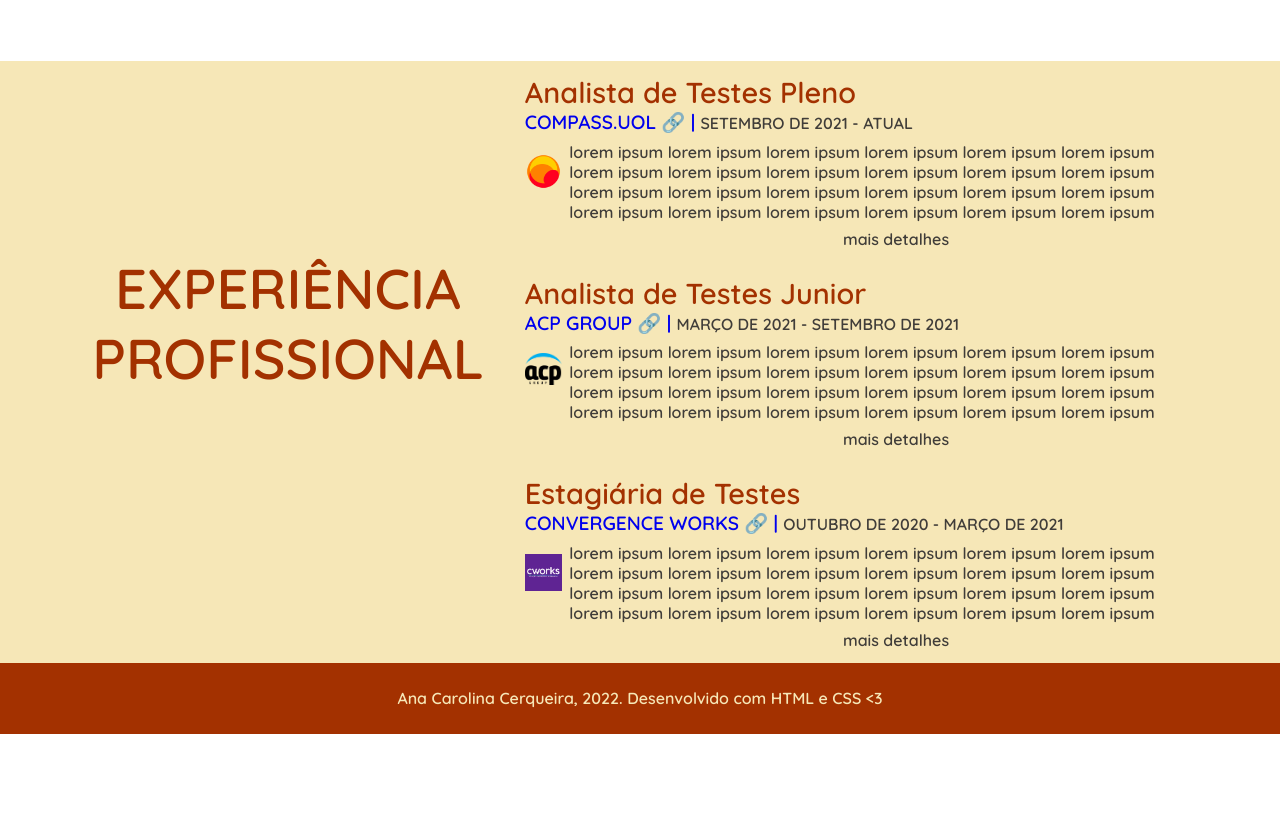
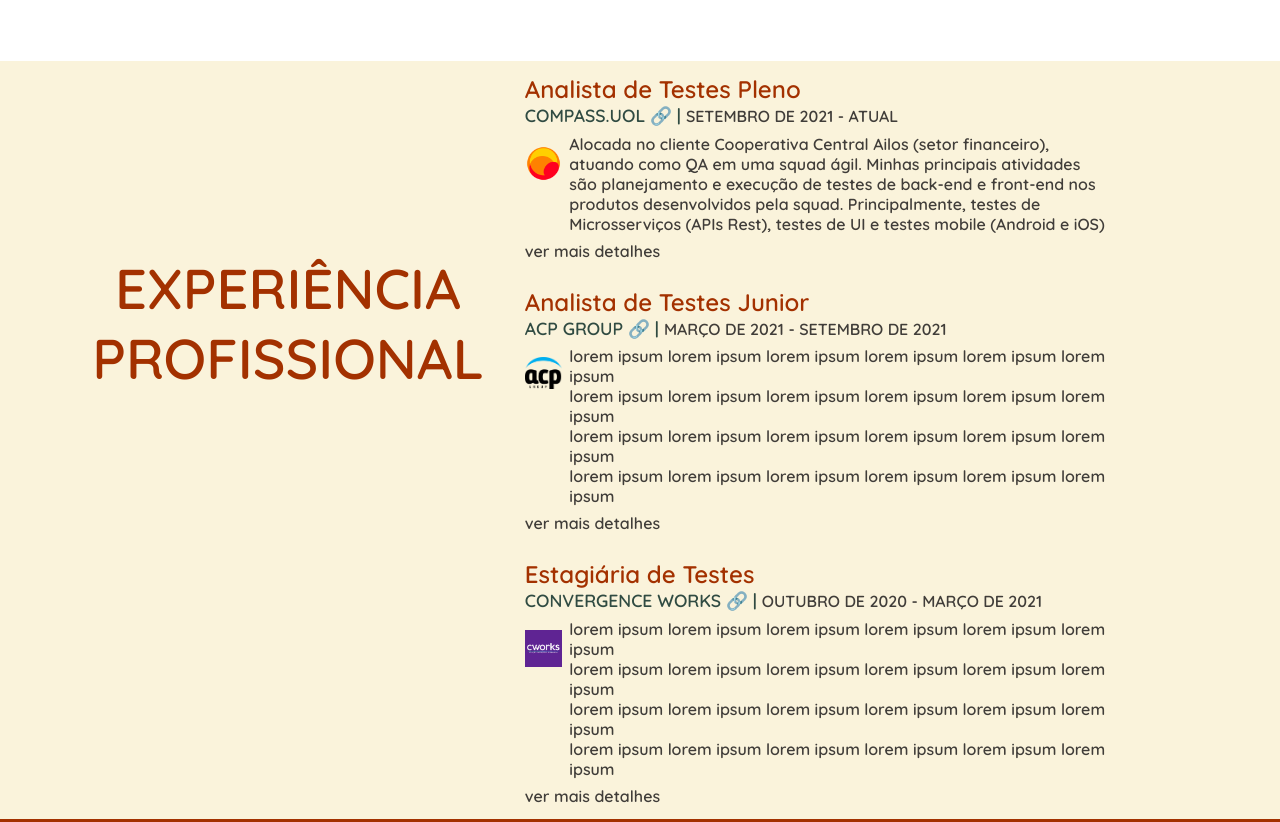
Before and after one commit to anacarolinacerqueira/anacarolinacerqueira.github.io, a plain HTML site: page index.html in a window 1280 px wide. Shown: the part 544-1366 px from the top of the page. Before the commit the page ends 1278 px from the top, so only its background shows below. Drawn offline with Linux system fonts and the light colour scheme.

Commit message:
add view more functions and events to manage job informations

```diff
--- a/css/stylesheet.css
+++ b/css/stylesheet.css
@@ -124,7 +124,7 @@ footer{
 }
 
 #experience {
-    background-color: #F6E7B7;
+    background-color: #FAF3DB;
     float: left;
     width: 100%;
     margin-top: 5%;
@@ -144,17 +144,18 @@ footer{
 
 .experience-title{
     font-weight: bolder;
-    font-size: 1.8em;
+    font-size: 1.5em;
     color:#A33100;
 }
 
 .experience-company{
-    font-size: 1.2em;
+    font-size: 1.1em;
     display: inline;
 }
 
 .experience-company a{
     text-decoration: none;
+    color: #304B42;
 }
 
 .job-date{
@@ -185,12 +186,17 @@ footer{
     list-style-type: none;
     display: inline-block;
     padding: 1%;
+    width: 75%;
 }
 
-.more-details{
-    float: right;
-    width: 100%;
-    text-align: center;
+.more:hover{
+    cursor: pointer;
+    color:#A33100;
+}
+
+.more{
+
+    width: 60%;
 }
 
 
--- a/index.html
+++ b/index.html
@@ -8,11 +8,12 @@
         </style>
         <meta name="description" content="Site Profissional de Ana Carolina Cerqueira - Analista de Testes | QA | Quality Assurance Analyst | Testes Automatizados.">
         <meta name="viewport" content="width=device-width, initial-scale=1.0">
-        <script src="js/script.js"></script>
+        <script src="js/script.js">
+        </script>
         <!-- add icon link -->
         <link rel = "icon" href ="https://cdn-icons-png.flaticon.com/512/346/346072.png" type = "image/x-icon">
     </head>
-    <body>
+    <body onload="showShortTextCompass()">
       <section id="main">
         <section>
             <img id="profile-picture" src="img/anacarolina.jpeg" alt="Foto do rosto de Ana Carolina. Uma mulher negra de cabelo crespo, sorrindo" loading=“lazy”>
@@ -40,19 +41,16 @@
                 <p class="job-date"> SETEMBRO DE 2021 - ATUAL </p>
                 <div class="job-description">
                     <div class="company-logo"><img src="img/compass.png" alt="logo da empresa compass.uol"></div>
-                    <ul class="job-details">
-                        <li>lorem ipsum lorem ipsum lorem ipsum lorem ipsum lorem ipsum lorem ipsum</li>
-                        <li>lorem ipsum lorem ipsum lorem ipsum lorem ipsum lorem ipsum lorem ipsum</li>
-                        <li>lorem ipsum lorem ipsum lorem ipsum lorem ipsum lorem ipsum lorem ipsum</li>
-                        <li>lorem ipsum lorem ipsum lorem ipsum lorem ipsum lorem ipsum lorem ipsum</li>
-                    </ul>
-                    <div class="more-details">mais detalhes</div>
+                    <div class="job-details">
+                        <p id="compass-full"></p>
+                    </div>
+                    <div class="more" id="more-compass" onclick="changeViewMoreCompass()">ver mais detalhes</div>
 
                 </div>
             </div>
             <div class="job">
                 <h3 class="experience-title"> Analista de Testes Junior </h3>
-                <p class="experience-company"><a href="https://www.acpgroup.com.br/">ACP GROUP 🔗 | </a></p>
+                <p class="experience-company"><a href="https://www.acpgroup.com.br/" target="_blank">ACP GROUP 🔗 | </a></p>
                 <p class="job-date"> MARÇO DE 2021 - SETEMBRO DE 2021 </p>
                 <div class="job-description">
                     <div class="company-logo"><img src="img/acp.png" alt="logo da empresa acp group"></div>
@@ -62,13 +60,13 @@
                         <li>lorem ipsum lorem ipsum lorem ipsum lorem ipsum lorem ipsum lorem ipsum</li>
                         <li>lorem ipsum lorem ipsum lorem ipsum lorem ipsum lorem ipsum lorem ipsum</li>
                     </ul>
-                    <div class="more-details">mais detalhes</div>
+                    <div class="more" id="more-acp" onclick="">ver mais detalhes</div>
 
                 </div>
             </div>
             <div class="job">
                 <h3 class="experience-title"> Estagiária de Testes </h3>
-                <p class="experience-company"><a href="https://www.cworks.com.br/">CONVERGENCE WORKS 🔗 | </a></p>
+                <p class="experience-company"><a href="https://www.cworks.com.br/" target="_blank">CONVERGENCE WORKS 🔗 | </a></p>
                 <p class="job-date"> OUTUBRO DE 2020 - MARÇO DE 2021 </p>
                 <div class="job-description">
                     <div class="company-logo"><img src="img/cw.png" alt="logo da empresa convergence works"></div>
@@ -78,7 +76,7 @@
                         <li>lorem ipsum lorem ipsum lorem ipsum lorem ipsum lorem ipsum lorem ipsum</li>
                         <li>lorem ipsum lorem ipsum lorem ipsum lorem ipsum lorem ipsum lorem ipsum</li>
                     </ul>
-                    <div class="more-details">mais detalhes</div>
+                    <div class="more" id="more-cw" onclick="">ver mais detalhes</div>
                 </div>
             </div>
         </section>
--- a/js/script.js
+++ b/js/script.js
@@ -17,6 +17,40 @@ function changeTitleName() {
       }
 } */
 
+const shortTextCompass = "Alocada no cliente Cooperativa Central Ailos (setor financeiro), atuando como QA em uma squad ágil. Minhas principais atividades são planejamento e execução de testes de back-end e front-end nos produtos desenvolvidos pela squad. Principalmente, testes de Microsserviços (APIs Rest), testes de UI e testes mobile (Android e iOS)";
+const longTextCompass = "Alocada no cliente Cooperativa Central Ailos (setor financeiro), atuando como QA em uma squad ágil. Minhas principais atividades são planejamento e execução de testes de back-end e front-end nos produtos desenvolvidos pela squad. Principalmente, testes de Microsserviços (APIs Rest), testes de UI e testes mobile (Android e iOS). Principais ferramentas e tecnologias utilizadas: Postman, BrowserStack, Microsoft Azure DevOps";
+
+
+function showShortTextCompass() {
+    var x = document.getElementById("compass-full");
+    x.innerHTML = shortTextCompass;
+}
+
+function changeLongShortTextCompass() {
+  var x = document.getElementById("compass-full");
+      if (x.innerHTML === shortTextCompass) {
+          x.innerHTML = longTextCompass;
+      } else {
+        if (x.innerHTML === longTextCompass){
+            x.innerHTML = shortTextCompass;
+        }
+      }
+}
+
+function changeViewMoreCompass() {
+  var y = document.getElementById("more-compass");
+    if (y.innerHTML === "ver mais detalhes") {
+        changeLongShortTextCompass();
+        y.innerHTML = "ver menos detalhes";
+
+    } else {
+        if (y.innerHTML === "ver menos detalhes") {
+        changeLongShortTextCompass();
+        y.innerHTML = "ver mais detalhes";
+    }
+}}
+
+
 function showMailText() {
     const mail = document.getElementById('email-text');
     mail.style.color = '#A33100';
```
